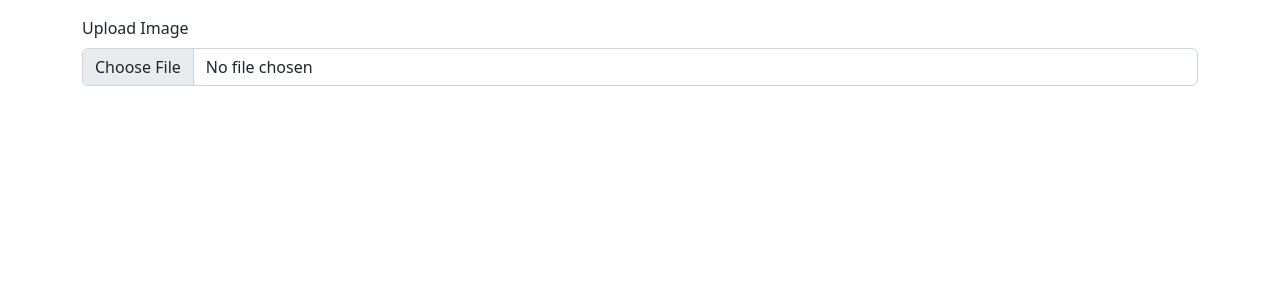
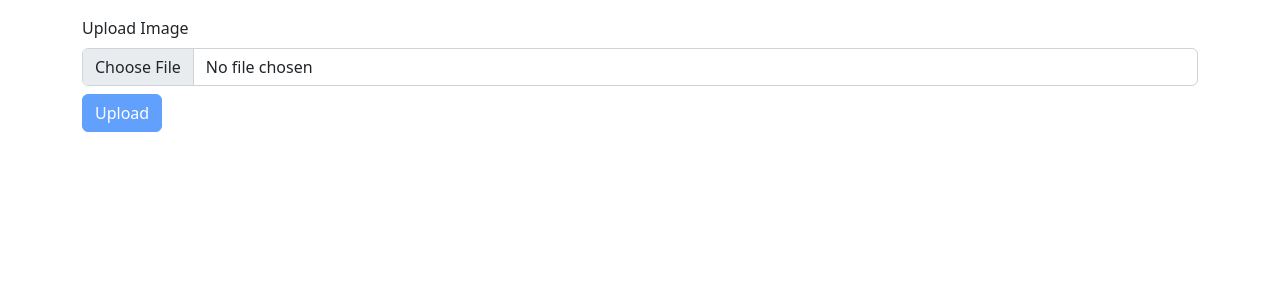
Before and after one commit to Windz-GameDev/CAP6610_Final_Project_AI_Generated_Image_Detection, a React (Vite) app in the folder ai-image-classifier-app/: page / in a window 1280 px wide. Shown: the top 300 px of the page. Built offline with nearby package versions, Linux system fonts and the light colour scheme; the HTML template or start-up script is replaced by a standard one.

Commit message:
Add mock prediction functionality, and upload button

```diff
--- a/ai-image-classifier-app/src/components/ImageUpload.tsx
+++ b/ai-image-classifier-app/src/components/ImageUpload.tsx
@@ -8,6 +8,37 @@ const ImageUpload: React.FC = () => {
     // We then make sure there is at least one image selected by the user, i.e event.target.files[0]
     if (event.target.files && event.target.files[0]) {
       setSelectedImage(event.target.files[0]); // Update the selected in state to the image set by the user
+    }
+  };
+
+  const handleUpload = () => {
+    // Upload Image to BackEnd for processing
+    if (selectedImage) {
+      // For now, perform mock processing and log to console
+      console.log("Uploading image", selectedImage.name);
+
+      // Randomly choose between "AI Generated" and "Real Photo" to mimick prediction
+      const labels = ["AI Generated", "Real Photo"];
+
+      // Math.random returns a number in the range [0, 1)
+      // Multiplying this number by the length of the labels array
+      // gives a floating point number between [0, length of labels array - 1]
+      // taking the floor of this number gives a valid index representing our random choice.
+      const predictedLabel = labels[Math.floor(Math.random() * labels.length)];
+
+      // Generate a random confidence score between 0 and 100
+      // Same logic but multiplying by 101 gives a value between 0 and (101 - 1), both inclusive.
+      const predictedConfidence = Math.floor(Math.random() * 101);
+
+      // Store our random mock response data in an object
+      const mockResponse = {
+        imageUrl: URL.createObjectURL(selectedImage),
+        predictedLabel: predictedLabel,
+        predictionConfidence: predictedConfidence,
+      };
+
+      // Log mock response data to make sure it looks as we expect
+      console.log("Mock response:", mockResponse);
     }
   };
 
@@ -24,6 +55,13 @@ const ImageUpload: React.FC = () => {
           id="imageUpload"
           onChange={handleImageChange}
         />
+        <button
+          className="btn btn-primary mt-2"
+          onClick={handleUpload}
+          disabled={!selectedImage} // If selected image is null, disable upload button
+        >
+          Upload
+        </button>
       </div>
       {selectedImage && (
         <div className="preview">
```
Also changed, not shown: ai-image-classifier-app/src/Message.tsx (deleted, +0 -15 lines), ai-image-classifier-app/src/components/ClassificationResult.tsx (+10 -2 lines).
